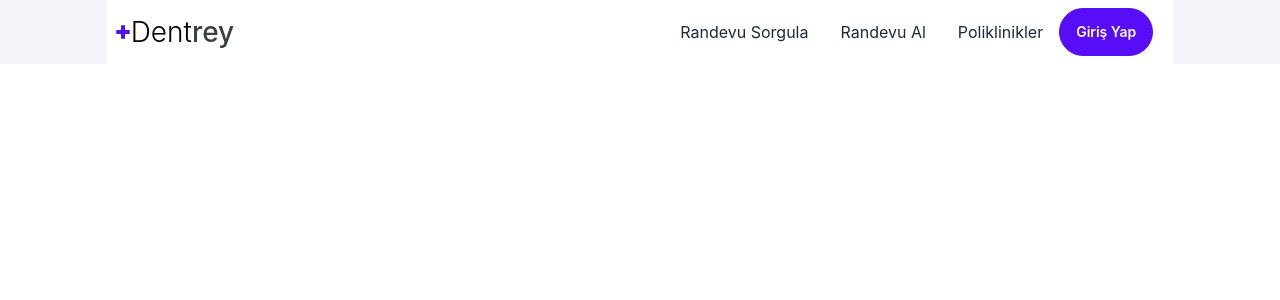
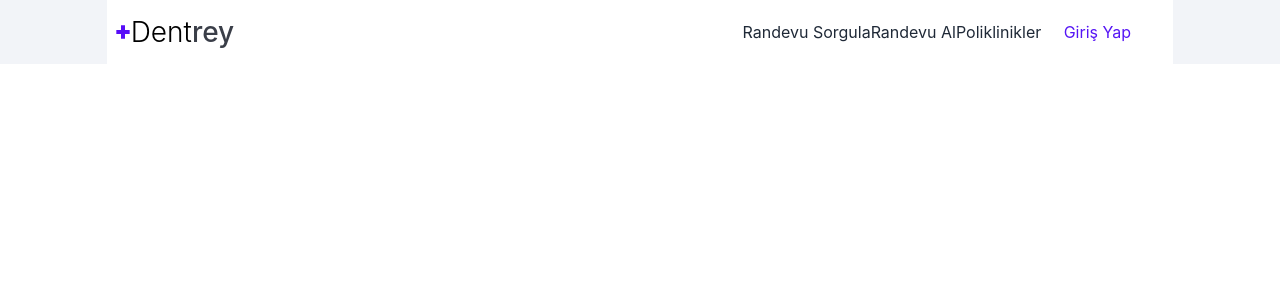
Before and after one commit to Stock-Management-System/dentalApp, a React (Create React App) app: page / in a window 1280 px wide. Shown: the top 300 px of the page. Built offline with nearby package versions, Linux system fonts and the light colour scheme.

Commit message:
main page nav bar v1

```diff
--- /dev/null
+++ b/src/components/dashboard/MainPageNavBar.jsx
@@ -0,0 +1,39 @@
+import React from 'react'
+import { BiPlusMedical } from 'react-icons/bi'
+import { Link } from 'react-router-dom'
+
+
+const MainPageNavBar = () => {
+return (
+    <div className="navbar bg-base-100 w-10/12 m-auto">
+    <div className="flex-1">
+    <div className="flex  items-center ">
+            <BiPlusMedical className='text-primary'/>
+            <h1 className=" text-28 text-black font-light">
+                Dent
+                <span className="text-gray2 font-medium">rey</span>
+            </h1>
+        </div>
+    </div>
+    <div className="flex-none xs:hidden lg:block">
+        <Link>Randevu Sorgula</Link>
+        <Link>Randevu Al</Link>
+        <Link>Poliklinikler</Link>
+        <button style={{textTransform:'none'}} className='h-8 w-28 text-blue1 items-center btn-white rounded-full mr-3 hover:bg-blue1 hover:text-white'>Giriş Yap</button>
+    </div>
+    <div className="dropdown dropdown-end lg:hidden">
+        <label tabIndex={0} className="btn btn-ghost btn-circle">
+            <svg xmlns="http://www.w3.org/2000/svg" fill="none" viewBox="0 0 24 24" className="inline-block w-5 h-5 stroke-current"><path strokeLinecap="round" strokeLinejoin="round" strokeWidth="2" d="M4 6h16M4 12h16M4 18h16"></path></svg>
+        </label>
+        <div tabIndex={0} className="menu menu-compact dropdown-content mt-3 p-2 shadow bg-base-100 rounded-box w-96 text-center">
+            <Link>Randevu Sorgula</Link> <hr />
+            <Link>Randevu Al</Link> <hr />
+            <Link>Poliklinikler</Link> <hr />
+            <button style={{textTransform:'none', boxShadow:'0 0 30pc -12px #5616f5'}} className='h-8 w-4/5 mt-3 text-blue1 items-center btn-white rounded-full m-auto hover:bg-blue1 hover:text-white'>Giriş Yap</button>
+        </div>
+    </div>
+</div>
+)
+}
+
+export default MainPageNavBar
--- a/src/components/polyclinic/MainPageNavBar.jsx
+++ /dev/null
@@ -1,29 +0,0 @@
-import React from 'react'
-import { BiPlusMedical } from 'react-icons/bi'
-
-
-const MainPageNavBar = () => {
-return (
-    <div className="navbar bg-base-100 w-10/12 m-auto">
-    <div className="flex-1">
-    <div className="flex  items-center ">
-            <BiPlusMedical className='text-primary'/>
-            <h1 className=" text-28 text-black font-light">
-                Dent
-                <span className="text-gray2 font-medium">rey                </span>
-            </h1>
-        </div>
-    </div>
-    <div className="flex-none">
-        <ul className="menu menu-horizontal p-0">
-        <li><a>Randevu Sorgula</a></li>
-        <li><a>Randevu Al</a></li>
-        <li><a>Poliklinikler</a></li>
-        <li><button style={{textTransform:'none'}} className='btn text-white items-center btn-primary rounded-3xl mr-3'>Giriş Yap</button></li>
-        </ul>
-    </div>
-</div>
-)
-}
-
-export default MainPageNavBar
--- a/src/pages/MainPage.jsx
+++ b/src/pages/MainPage.jsx
@@ -1,5 +1,5 @@
 import React from 'react'
-import MainPageNavBar from '../components/polyclinic/MainPageNavBar'
+import MainPageNavBar from '../components/dashboard/MainPageNavBar'
 
 const MainPage = () => {
   return (
```
